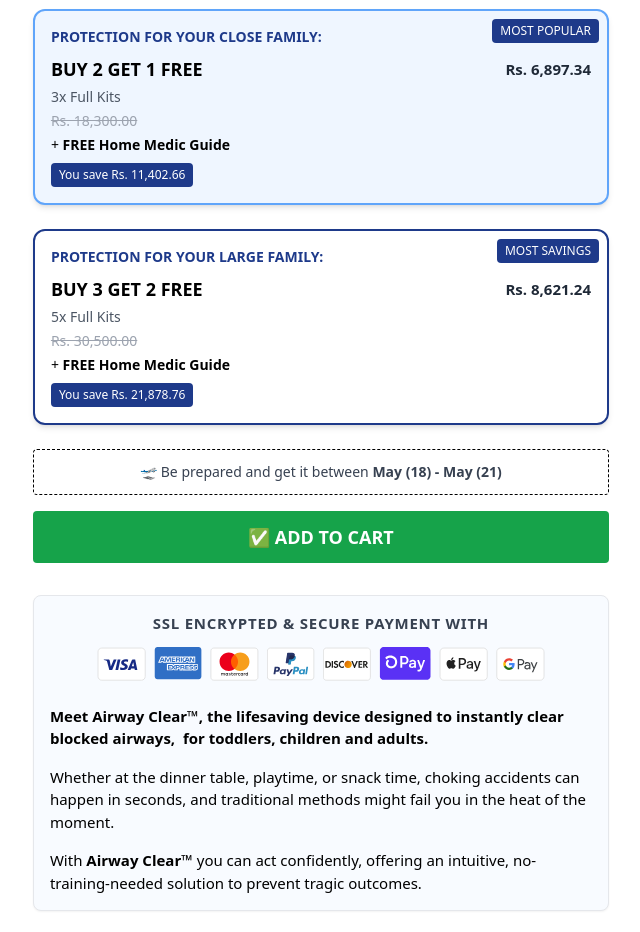
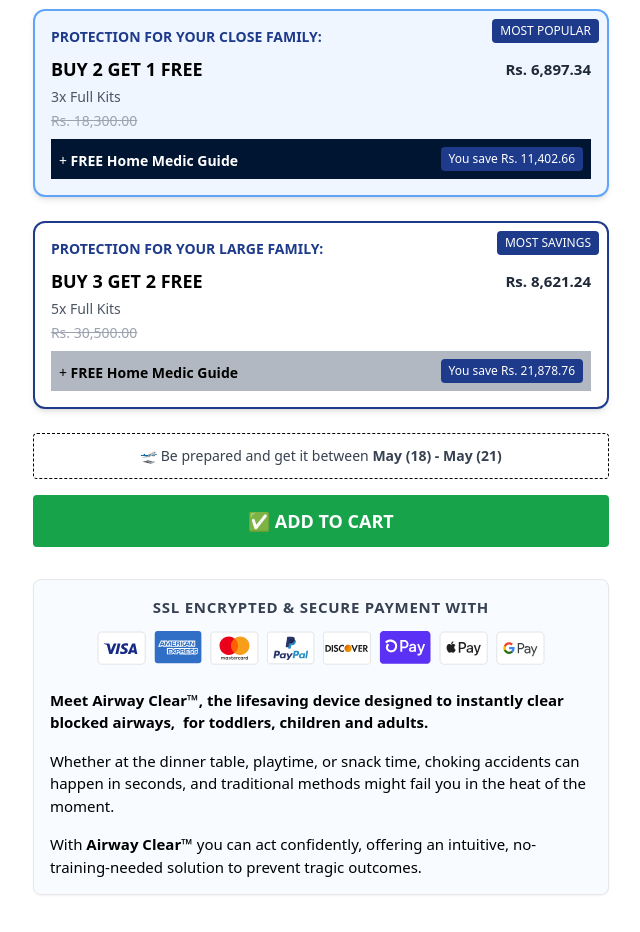
Before and after one commit to cehfidah/lifevac, a React (Create React App) app: page / in a window 1280 px wide. Shown: the part 860-1792 px from the top of the page, without its empty margins (623-1263 px from the left). Built offline with nearby package versions, Linux system fonts and the light colour scheme.

Commit message:
update code

```diff
--- a/src/pages/home/component/Demo.js
+++ b/src/pages/home/component/Demo.js
@@ -225,12 +225,14 @@ const Demo = () => {
               <p className="text-sm line-through text-gray-400">
                 Rs. 18,300.00
               </p>
-              <p className="text-sm mt-1">
+              <div className="flex justify-between items-center bg-[#001532] px-2 py-2 mt-2">
+                <p className="text-sm mt-1 text-white">
                   + <strong>FREE Home Medic Guide</strong>
                 </p>
-              <p className="bg-blue-900 text-white text-xs px-2 py-1 inline-block rounded mt-2">
+                <p className="bg-blue-900 text-white text-xs px-2 py-1 inline-block rounded ">
                   You save Rs. 11,402.66
                 </p>
+              </div>
             </div>
 
             {/* Offer 3 */}
@@ -251,12 +253,14 @@ const Demo = () => {
               <p className="text-sm line-through text-gray-400">
                 Rs. 30,500.00
               </p>
+              <div className="flex justify-between items-center bg-[#0015324D] px-2 py-2 mt-2">
                 <p className="text-sm mt-1">
                   + <strong>FREE Home Medic Guide</strong>
                 </p>
-              <p className="bg-blue-900 text-white text-xs px-2 py-1 inline-block rounded mt-2">
+                <p className="bg-blue-900 text-white text-xs px-2 py-1 inline-block rounded">
                   You save Rs. 21,878.76
                 </p>
+              </div>
             </div>
 
             <div className="border border-dashed border-black text-sm text-gray-700 p-3 mb-4 rounded">
```
Lines whose indentation alone changed are shown as unchanged.
